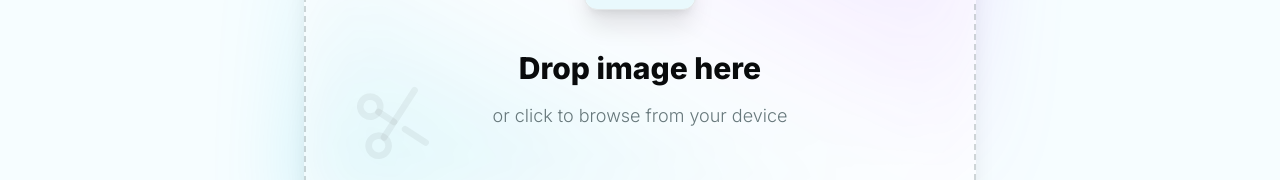
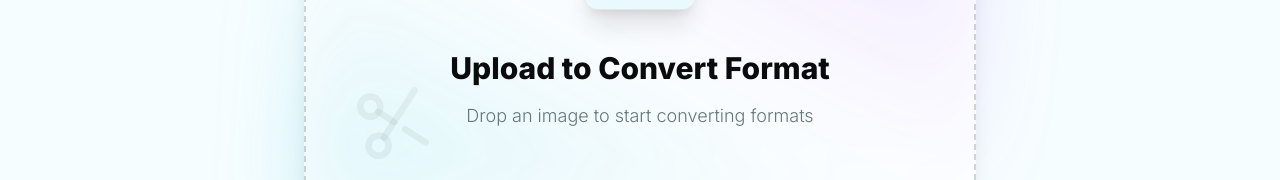
Before and after one commit to AnandKumar2002/parvion-image-converter, a Next.js app: page / in a window 1280 px wide. Shown: the part 438-618 px from the top of the page. Built offline with nearby package versions, Linux system fonts and the light colour scheme; no server answers.

Commit message:
feat: add dynamic contextual messaging to UploadBox across all tools

```diff
--- a/components/features/CompressorUI.tsx
+++ b/components/features/CompressorUI.tsx
@@ -80,6 +80,8 @@ export function CompressorUI({ feature }: { feature: Feature }) {
           onFileSelect={handleFileSelect}
           isDragging={isDragging}
           setIsDragging={setIsDragging}
+          title="Upload to Compress"
+          subtitle="Drop an image to compress and reduce file size"
         />
       ) : (
         <ImagePreview imageFile={imageFile} onClear={handleClear} onFileSelect={handleFileSelect} />
--- a/components/features/UniversalConverter/UniversalConverter.tsx
+++ b/components/features/UniversalConverter/UniversalConverter.tsx
@@ -96,6 +96,8 @@ export function UniversalConverter({ featureSlug }: { featureSlug?: string }) {
           onFileSelect={handleFileSelect}
           isDragging={isDragging}
           setIsDragging={setIsDragging}
+          title="Upload to Convert Format"
+          subtitle="Drop an image to start converting formats"
         />
       ) : (
         <ImagePreview imageFile={imageFile} onClear={handleClear} onFileSelect={handleFileSelect} />
--- a/components/features/UniversalConverter/UploadBox.tsx
+++ b/components/features/UniversalConverter/UploadBox.tsx
@@ -6,9 +6,11 @@ interface UploadBoxProps {
   onFileSelect: (file: File) => void;
   isDragging: boolean;
   setIsDragging: (isDragging: boolean) => void;
+  title?: string;
+  subtitle?: string;
 }
 
-export function UploadBox({ onFileSelect, isDragging, setIsDragging }: UploadBoxProps) {
+export function UploadBox({ onFileSelect, isDragging, setIsDragging, title = "Drop image here", subtitle = "or click to browse from your device" }: UploadBoxProps) {
   const inputRef = useRef<HTMLInputElement>(null);
 
   useEffect(() => {
@@ -82,8 +84,8 @@ export function UploadBox({ onFileSelect, isDragging, setIsDragging }: UploadBox
           <CloudUpload className={`text-cyan-500 dark:text-cyan-400 w-12 h-12 sm:w-16 sm:h-16 z-0 transition-transform duration-500 ${isDragging ? 'scale-110' : 'group-hover:scale-110'}`} />
         </div>
 
-        <h3 className="text-2xl sm:text-3xl font-extrabold text-foreground mb-3 sm:mb-4 relative z-0 pointer-events-none">Drop image here</h3>
-        <p className="text-base sm:text-lg text-muted-foreground mb-10 sm:mb-12 text-center font-light relative z-0 pointer-events-none">or click to browse from your device</p>
+        <h3 className="text-2xl sm:text-3xl font-extrabold text-foreground mb-3 sm:mb-4 relative z-0 pointer-events-none">{title}</h3>
+        <p className="text-base sm:text-lg text-muted-foreground mb-10 sm:mb-12 text-center font-light relative z-0 pointer-events-none">{subtitle}</p>
 
         {/* Decorative Background Elements */}
         <ImageIcon className="absolute top-8 sm:top-12 right-8 sm:right-12 text-foreground/5 w-16 h-16 sm:w-20 sm:h-20 rotate-12 group-hover:rotate-45 group-hover:scale-110 transition-transform duration-1000 pointer-events-none" />
```
